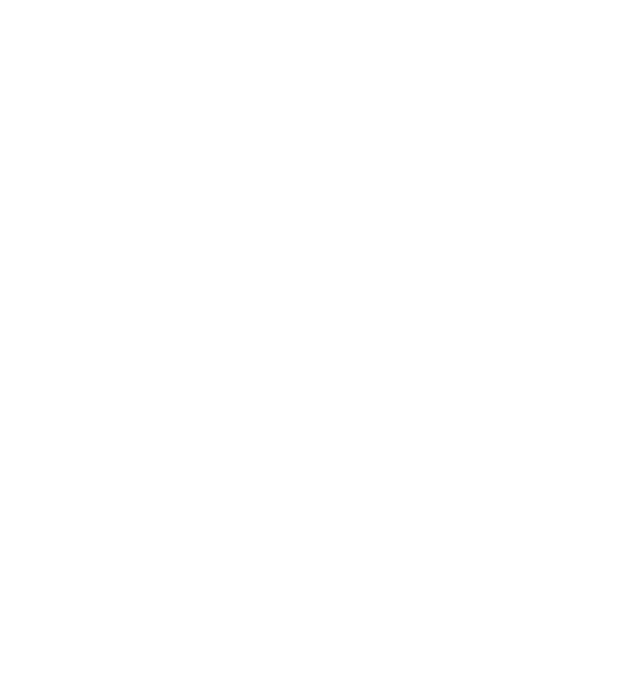
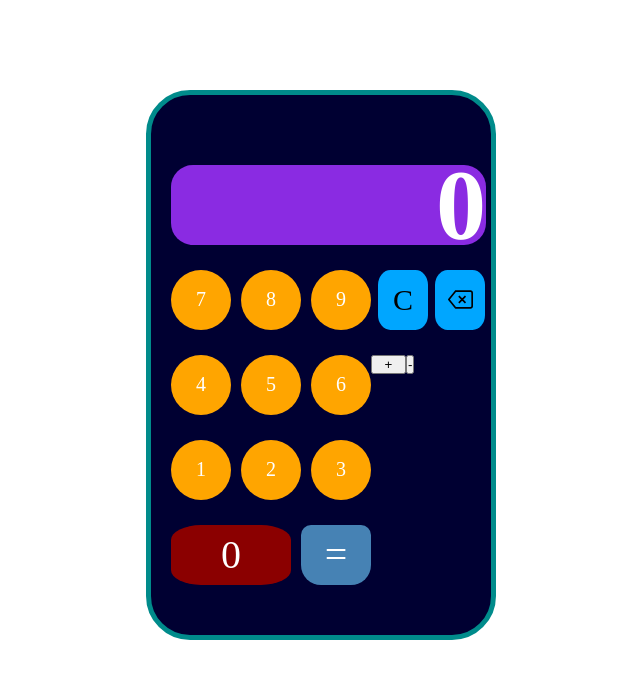
Before and after one commit to Akbar4964/Calculator-Form, a plain HTML site: page index.html in a window 1280 px wide. Shown: the whole page, without its empty margins (319-959 px from the left). Drawn offline with Linux system fonts and the light colour scheme.

Commit message:
added codes

```diff
--- a/index.html
+++ b/index.html
@@ -7,6 +7,78 @@
     <title>CALCULATOR-FORM</title>
   </head>
   <body>
+    <div class="calculator">
+      <div class="container">
+        <div class="calculator-body">
+          <div class="screen">0</div>
+          <div class="calc-count">
+            <div class="calculator-numbers">
+              <div class="calc-count-one">
+                <div class="calc-num">
+                  <button>7</button>
+                </div>
+                <div class="calc-num">
+                  <button>8</button>
+                </div>
+                <div class="calc-num">
+                  <button>9</button>
+                </div>
+              </div>
+              <div class="calc-count-two">
+                <div class="calc-num">
+                  <button>4</button>
+                </div>
+                <div class="calc-num">
+                  <button>5</button>
+                </div>
+                <div class="calc-num">
+                  <button>6</button>
+                </div>
+              </div>
+              <div class="calc-count-three">
+                <div class="calc-num">
+                  <button>1</button>
+                </div>
+                <div class="calc-num">
+                  <button>2</button>
+                </div>
+                <div class="calc-num">
+                  <button>3</button>
+                </div>
+              </div>
+              <div class="calc-zero-equal">
+                <div class="calc-zero">
+                  <button>0</button>
+                </div>
+                <div class="calc-equal">
+                  <button>=</button>
+                </div>
+              </div>
+            </div>
+            <div class="arifmetics">
+              <div class="back">
+                <div class="reset">
+                  <button type="reset">C</button>
+                </div>
+                <div class="reset">
+                  <button>
+                    <img src="./assets/svg/backspace.svg" alt="" />
+                  </button>
+                </div>
+              </div>
+              <div class="plus-minus">
+                <div class="plus">
+                  <button>+</button>
+                </div>
+                <div class="minus">
+                  <button>-</button>
+                </div>
+              </div>
+            </div>
+          </div>
+        </div>
+      </div>
+    </div>
     <script src="./scripts/script.js"></script>
   </body>
 </html>
--- a/styles/style.css
+++ b/styles/style.css
@@ -9,3 +9,161 @@
   padding: 0 20px;
   margin: 0 auto;
 }
+
+.calculator {
+  display: flex;
+  align-items: center;
+  justify-content: center;
+  margin-top: 7%;
+}
+
+.calculator-body {
+  width: 350px;
+  height: 550px;
+  border: 5px solid darkcyan;
+  border-radius: 44px;
+  background-color: rgb(0, 0, 50);
+}
+
+.screen {
+  width: 315px;
+  height: 80px;
+  margin-top: 70px;
+  margin-left: 20px;
+  display: flex;
+  align-items: center;
+  justify-content: end;
+  font-size: 100px;
+  font-family: "Times New Roman";
+  font-weight: 700;
+  color: #fff;
+  border-radius: 22px;
+  background-color: blueviolet;
+}
+
+.calc-count-one {
+  display: flex;
+  margin-top: 25px;
+  gap: 10px;
+}
+
+.calc-count-two {
+  display: flex;
+  margin-top: 25px;
+  gap: 10px;
+}
+
+.calc-count-three {
+  display: flex;
+  margin-top: 25px;
+  gap: 10px;
+}
+
+.calc-count {
+  display: flex;
+}
+
+.calculator-numbers {
+  margin-left: 20px;
+}
+
+.calc-num > button {
+  width: 60px;
+  height: 60px;
+  border-radius: 50%;
+  font-size: 20px;
+  color: #fff;
+  font-family: "Times New Roman";
+  background-color: orange;
+  border: 0;
+  cursor: pointer;
+}
+
+.calc-num > button:active {
+  border-radius: 50%;
+  font-size: 25px;
+  color: #fff;
+  background-image: conic-gradient(steelblue, teal);
+}
+
+.calc-zero {
+  margin-top: 25px;
+}
+
+.calc-zero > button {
+  width: 120px;
+  height: 60px;
+  border-radius: 25%;
+  border: 0;
+  font-family: "Times New Roman";
+  background-color: darkred;
+  font-size: 40px;
+  color: #fff;
+  cursor: pointer;
+}
+
+.calc-zero > button:active {
+  font-size: 45px;
+  background-color: steelblue;
+  color: #000;
+}
+
+.calc-zero-equal {
+  display: flex;
+  align-items: center;
+  gap: 10px;
+}
+
+.calc-equal > button {
+  width: 70px;
+  height: 60px;
+  margin-top: 25px;
+  border-top-left-radius: 10px;
+  border-top-right-radius: 10px;
+  border-bottom-left-radius: 20px;
+  border-bottom-right-radius: 20px;
+  border: 0;
+  font-family: "Times New Roman";
+  background-color: steelblue;
+  font-size: 40px;
+  color: #fff;
+  cursor: pointer;
+}
+
+.calc-equal > button:active {
+  font-size: 45px;
+  background-color: darkred;
+  color: #000;
+}
+
+.reset > button {
+  width: 50px;
+  height: 60px;
+  margin-top: 25px;
+  font-size: 30px;
+  font-weight: 700px;
+  border-radius: 25%;
+  font-family: "Times New Roman";
+  display: flex;
+  align-items: center;
+  justify-content: center;
+  margin-left: 7px;
+  background-color: rgb(0, 166, 255);
+  cursor: pointer;
+  border: 0;
+}
+
+.back {
+  display: flex;
+  align-items: center;
+}
+
+.plus-minus {
+  display: flex;
+  align-items: center;
+  margin-top: 25px;
+}
+
+.plus>button{
+    width: 35px;
+}
```
Also changed, not shown: assets/svg/backspace.svg (added).
